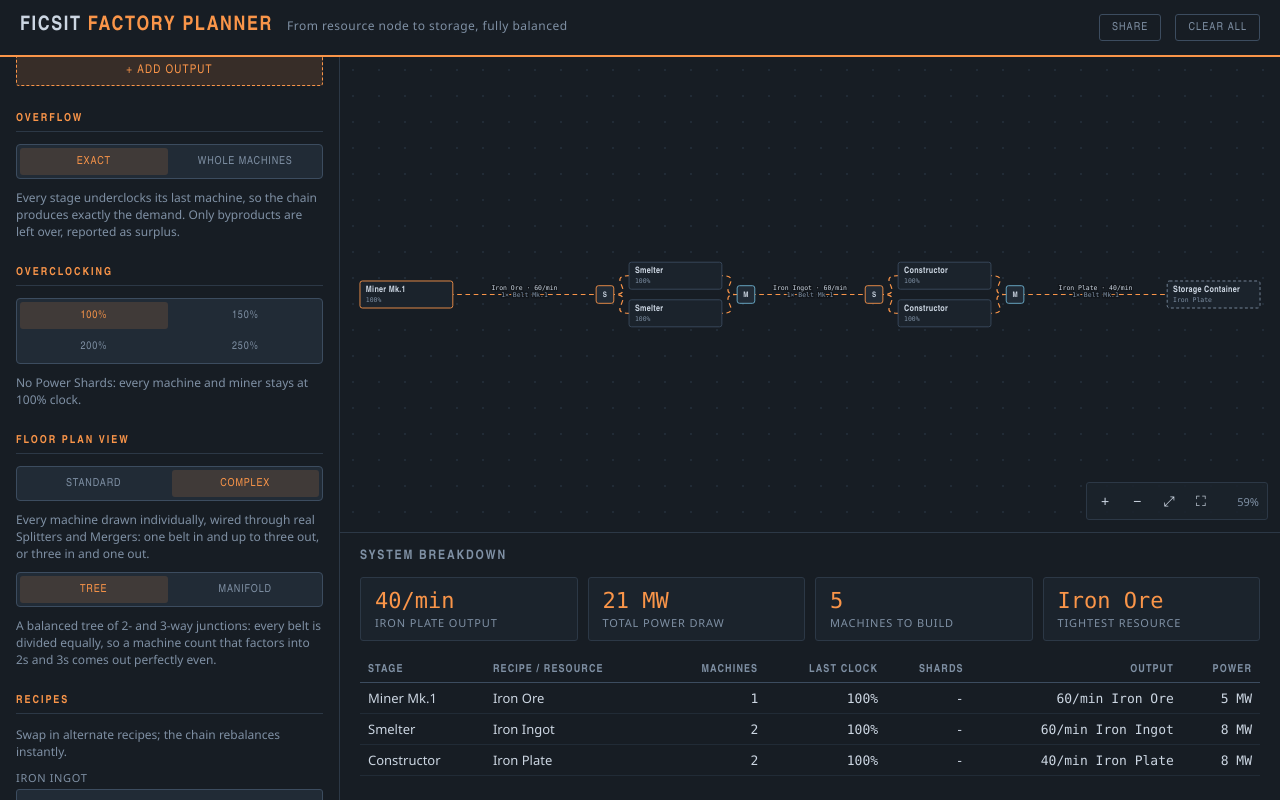
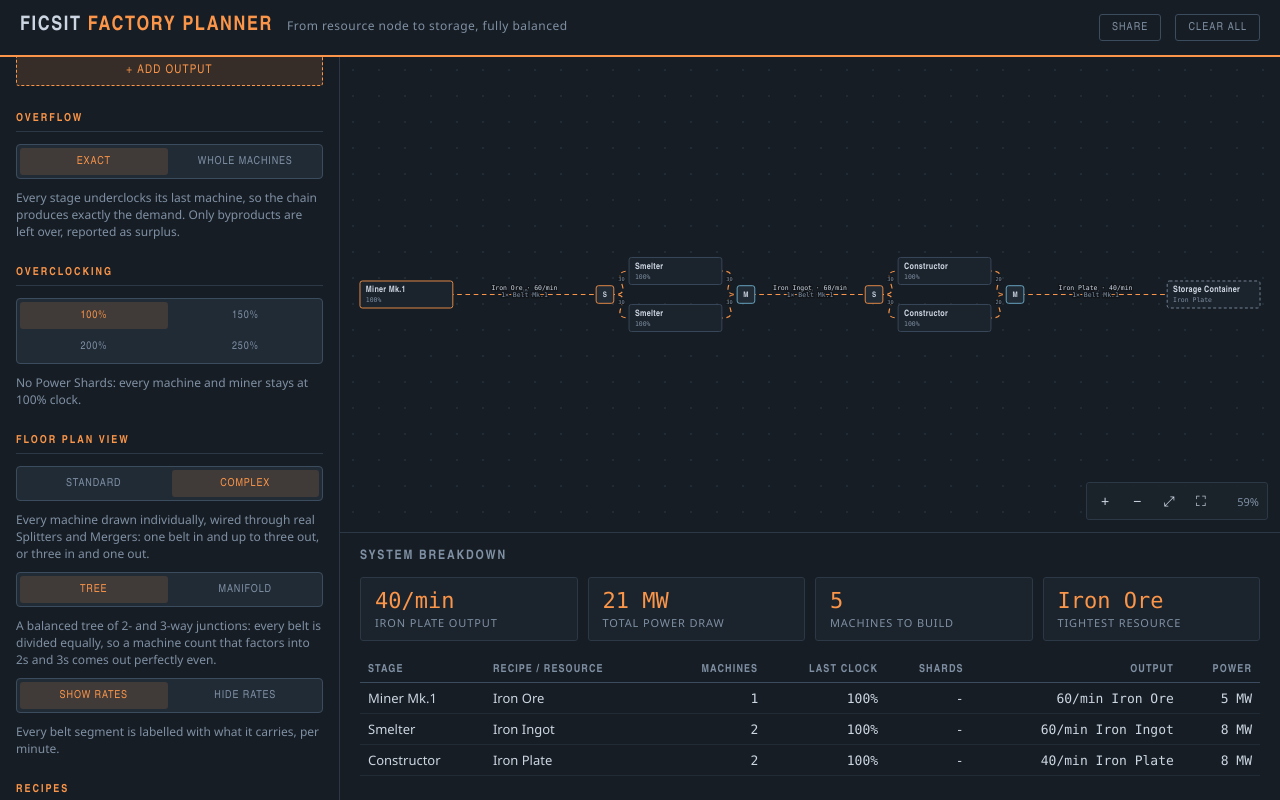
Before and after one commit to MLeall/satisfactory_planner, a React (Vite) app: page / in a window 1280 px wide. Both pictures are taken after a click on the button "COMPLEX". Built offline with nearby package versions, Linux system fonts and the light colour scheme.

Commit message:
Rotula a vazao de cada segmento de esteira na visao Complex, com toggle para ligar ou desligar e mais espaco entre as caixas

```diff
--- a/src/App.tsx
+++ b/src/App.tsx
@@ -82,6 +82,7 @@ export default function App() {
                 data={data}
                 viewMode={planner.state.viewMode}
                 wiringMode={planner.state.wiringMode}
+                showRates={planner.state.showRates}
                 layout={planner.state.layout}
                 onLayoutChange={(layout) => planner.patch({ layout })}
               />
--- a/src/components/Console.tsx
+++ b/src/components/Console.tsx
@@ -20,7 +20,7 @@ const SHARD_OPTIONS: { shards: PowerShards; label: string }[] = [
 ]
 
 /** A two- or three-way segmented control bound to one state field. */
-function Segmented<T extends string | number>({
+function Segmented<T extends string | number | boolean>({
   value,
   options,
   onPick,
@@ -33,7 +33,7 @@ function Segmented<T extends string | number>({
     <div className="segmented">
       {options.map((o) => (
         <button
-          key={o.value}
+          key={String(o.value)}
           className={value === o.value ? 'active' : ''}
           onClick={() => onPick(o.value)}
         >
@@ -47,7 +47,8 @@ function Segmented<T extends string | number>({
 export default function Console({ planner }: { planner: Planner }) {
   const { state, patch, outputs, targetOptions, recipeChoices, maxRates } =
     planner
-  const { nodes, buildMode, powerShards, viewMode, wiringMode } = state
+  const { nodes, buildMode, powerShards, viewMode, wiringMode, showRates } =
+    state
 
   const updateNode = (key: number, change: Partial<NodeRow>) =>
     patch({ nodes: nodes.map((n) => (n.key === key ? { ...n, ...change } : n)) })
@@ -314,6 +315,19 @@ export default function Console({ planner }: { planner: Planner }) {
                 ? 'A balanced tree of 2- and 3-way junctions: every belt is divided equally, so a machine count that factors into 2s and 3s comes out perfectly even.'
                 : 'The plain manifold everyone builds: a single bus taps one machine per junction and passes the rest along. Fewer junctions, and belt backpressure evens the machines out.'}
             </p>
+            <Segmented<boolean>
+              value={showRates}
+              options={[
+                { value: true, label: 'Show rates' },
+                { value: false, label: 'Hide rates' },
+              ]}
+              onPick={(v) => patch({ showRates: v })}
+            />
+            <p className="recipe-note">
+              {showRates
+                ? 'Every belt segment is labelled with what it carries, per minute.'
+                : 'Belt segments are drawn without their throughput labels.'}
+            </p>
           </>
         )}
       </section>
--- a/src/components/Schematic.tsx
+++ b/src/components/Schematic.tsx
@@ -16,6 +16,8 @@ interface Props {
   viewMode: ViewMode
   /** Only meaningful when viewMode is 'complex'. Defaults to a tree. */
   wiringMode?: WiringMode
+  /** Label each belt segment with its throughput. Defaults to on. */
+  showRates?: boolean
   /** Pan/zoom window supplied by the viewport. Absent means draw at intrinsic
    * size, which is what the render tests and a plain static export want. */
   viewBox?: string
@@ -373,7 +375,9 @@ function StandardSchematic(props: Props) {
 
 const CW = 158
 const CH = 46
-const COMPLEX: Metrics = { w: CW, h: CH, xgap: 300, ygap: 18, pad: 34 }
+// A roomier vertical gap than the boxes strictly need, so the per-segment rate
+// labels have somewhere to sit without landing on a belt or another box.
+const COMPLEX: Metrics = { w: CW, h: CH, xgap: 300, ygap: 34, pad: 34 }
 const NODE = 30 // splitter / merger square
 
 /** How many individual machines a stage expands into. */
@@ -423,6 +427,26 @@ export interface CLink {
   transport: 'belt' | 'pipe'
   /** A straight run (a manifold bus segment), drawn without a swoop. */
   straight?: boolean
+  /** Items per minute this segment carries, for the optional rate labels. */
+  rate?: number
+}
+
+/** Per-machine clock: every machine but the last runs at the stage's max, the
+ * last takes the remainder. Recovered from the stage totals. */
+function unitClock(stage: Stage, i: number, n: number): number {
+  return i === n - 1
+    ? stage.lastClockPercent
+    : (stage.count * 100 - stage.lastClockPercent) / (n - 1)
+}
+
+/** How `total` items/min split across a stage's `n` machines: in proportion to
+ * each machine's clock, since a slower machine pulls less off the belt. Falls
+ * back to an even split when a stage carries no clock (a sink, say). */
+function unitRates(stage: Stage, total: number, n: number): number[] {
+  if (n <= 1) return [total]
+  const clocks = Array.from({ length: n }, (_, i) => unitClock(stage, i, n))
+  const sum = clocks.reduce((a, b) => a + b, 0)
+  return sum > 0 ? clocks.map((c) => (total * c) / sum) : clocks.map(() => total / n)
 }
 
 export interface CJunction {
@@ -527,7 +551,10 @@ function wire(
   links: CLink[],
   keyBase: string,
   layout: ManualLayout,
+  rates: number[],
 ): Face {
+  const rateOf = (node: JunctionNode) =>
+    node.leaves.reduce((sum, i) => sum + (rates[i] ?? 0), 0)
   const place = (node: JunctionNode, path: string): Face => {
     if (node.children.length === 0) return ports[node.leaves[0]]
     // Centred on where the automatic layout puts the machines under it, and one
@@ -549,12 +576,13 @@ function wire(
     )
     node.children.forEach((child, i) => {
       const c = place(child, `${path}.${i}`).pos
+      const rate = rateOf(child)
       // Stored the way it flows: into a Merger from its branches, out of a
-      // Splitter towards them. The arrowheads read straight off that.
+      // Splitter towards them.
       links.push(
         kind === 'merger'
-          ? { x1: c.x, y1: c.y, x2: branch.pos.x, y2: branch.pos.y, transport }
-          : { x1: branch.pos.x, y1: branch.pos.y, x2: c.x, y2: c.y, transport },
+          ? { x1: c.x, y1: c.y, x2: branch.pos.x, y2: branch.pos.y, transport, rate }
+          : { x1: branch.pos.x, y1: branch.pos.y, x2: c.x, y2: c.y, transport, rate },
       )
     })
     return trunk
@@ -581,9 +609,12 @@ function manifoldWire(
   links: CLink[],
   keyBase: string,
   layout: ManualLayout,
+  rates: number[],
 ): Face {
   const n = ports.length
   if (n <= 1) return ports[0]
+  // What the bus still carries past machine i: the sum of everything below it.
+  const below = (i: number) => rates.slice(i + 1).reduce((a, b) => a + b, 0)
 
   // The column of squares sits one level off the machines, on the trunk side.
   const busX = dir > 0 ? edgeX + (LEVEL - NODE) : edgeX - LEVEL
@@ -605,8 +636,8 @@ function manifoldWire(
     }
   }
   const nodes = Array.from({ length: n - 1 }, (_, i) => place(i))
-  const link = (a: Point, b: Point, straight = false) =>
-    links.push({ x1: a.x, y1: a.y, x2: b.x, y2: b.y, transport, straight })
+  const link = (a: Point, b: Point, rate: number, straight = false) =>
+    links.push({ x1: a.x, y1: a.y, x2: b.x, y2: b.y, transport, straight, rate })
 
   if (kind === 'splitter') {
     nodes.forEach((node, i) => {
@@ -621,9 +652,10 @@ function manifoldWire(
         inPort: node.face(inSide).pos, outPort: cont.pos,
         inSide, outSide: 'bottom',
       })
-      link(branch.pos, ports[i].pos)
+      link(branch.pos, ports[i].pos, rates[i])
       // The bus runs straight down: to the next square, or to the last machine.
-      link(cont.pos, i < n - 2 ? nodes[i + 1].face('top').pos : ports[n - 1].pos, true)
+      const rest = below(i)
+      link(cont.pos, i < n - 2 ? nodes[i + 1].face('top').pos : ports[n - 1].pos, rest, true)
     })
     return nodes[0].face('left')
   }
@@ -638,9 +670,10 @@ function manifoldWire(
       inPort: node.face('left').pos, outPort: node.face(outSide).pos,
       inSide: 'left', outSide,
     })
-    link(ports[i].pos, node.face('left').pos)
+    link(ports[i].pos, node.face('left').pos, rates[i])
     // The bus climbs straight up from below: the next square, or the last machine.
-    link(i < n - 2 ? nodes[i + 1].face('top').pos : ports[n - 1].pos, node.face('bottom').pos, true)
+    const rest = below(i)
+    link(i < n - 2 ? nodes[i + 1].face('top').pos : ports[n - 1].pos, node.face('bottom').pos, rest, true)
   })
   return nodes[0].face('right')
 }
@@ -681,6 +714,7 @@ export function complexWiring(
   const links: CLink[] = []
   const junctions: CJunction[] = []
   const labels: CLabel[] = []
+  const stageById = new Map(plan.stages.map((s) => [s.id, s]))
 
   // A machine port is wherever the machine is: dragging a machine is meant to
   // take its belts and its Splitters with it.
@@ -700,17 +734,24 @@ export function complexWiring(
     const producers = unitsOf.get(fromId)!
     const transport = edges[0].transport
 
-    // One trunk out of the stage, whatever it goes on to feed.
+    // One trunk out of the stage, whatever it goes on to feed. The stage's whole
+    // output rides it, split across the producers by their clocks.
+    const totalOut = edges.reduce((sum, e) => sum + e.rate, 0)
+    const fromStage = stageById.get(fromId)
+    const mergeRates = fromStage
+      ? unitRates(fromStage, totalOut, producers.length)
+      : producers.map(() => totalOut / producers.length)
     const mergeEdge = Math.max(...producers.map((u) => u.x)) + CW
     const trunk =
       wiringMode === 'manifold'
         ? manifoldWire(
             producers.map(right), 'merger', mergeEdge, 1, transport,
-            junctions, links, `merge:${fromId}`, layout,
+            junctions, links, `merge:${fromId}`, layout, mergeRates,
           )
         : wire(
             producers.map(right), junctionTree(producers.length), 'merger',
             mergeEdge, 1, transport, junctions, links, `merge:${fromId}`, layout,
+            mergeRates,
           )
 
     const heads: Face[] = []
@@ -723,15 +764,20 @@ export function complexWiring(
       const toCol = consumers[0].x - lane * LANE_GAP
       const run = `${fromId}>${e.to}:${e.item}`
 
+      const toStage = stageById.get(e.to)
+      const splitRates = toStage
+        ? unitRates(toStage, e.rate, consumers.length)
+        : consumers.map(() => e.rate / consumers.length)
       const head =
         wiringMode === 'manifold'
           ? manifoldWire(
               consumers.map(left), 'splitter', toCol, -1, transport,
-              junctions, links, `split:${run}`, layout,
+              junctions, links, `split:${run}`, layout, splitRates,
             )
           : wire(
               consumers.map(left), junctionTree(consumers.length), 'splitter',
               toCol, -1, transport, junctions, links, `split:${run}`, layout,
+              splitRates,
             )
 
       heads.push(head)
@@ -755,6 +801,7 @@ export function complexWiring(
         x2: heads[0].pos.x,
         y2: heads[0].pos.y,
         transport,
+        rate: edges[0].rate,
       })
     } else {
       const fan = wire(
@@ -768,11 +815,13 @@ export function complexWiring(
         links,
         `fan:${fromId}`,
         layout,
+        edges.map((e) => e.rate),
       )
       links.push({
         x1: trunk.pos.x, y1: trunk.pos.y,
         x2: fan.pos.x, y2: fan.pos.y,
         transport,
+        rate: totalOut,
       })
     }
   }
@@ -800,13 +849,7 @@ function ComplexSchematic(props: Props) {
     props.layout,
     wiringMode,
   )
-
-  // Every machine but the last runs at the stage's max clock; the last one
-  // takes the remainder. Recovered from the stage totals.
-  const unitClock = (s: Stage, i: number, n: number) =>
-    i === n - 1
-      ? s.lastClockPercent
-      : (s.count * 100 - s.lastClockPercent) / (n - 1)
+  const showRates = props.showRates ?? true
 
   return (
     <svg
@@ -821,6 +864,19 @@ function ComplexSchematic(props: Props) {
           d={beltPath(l.x1, l.y1, l.x2, l.y2, l.straight ? 0 : 40)}
         />
       ))}
+      {showRates &&
+        links.map((l, i) =>
+          l.rate === undefined ? null : (
+            <text
+              key={`r${i}`}
+              className="edge-rate"
+              x={(l.x1 + l.x2) / 2}
+              y={(l.y1 + l.y2) / 2 - 3}
+            >
+              {fmt(l.rate)}
+            </text>
+          ),
+        )}
       {labels.map((lb, i) => (
         <g key={`t${i}`}>
           <text className="edge-label" x={lb.x} y={lb.y}>
--- a/src/components/SchematicViewport.tsx
+++ b/src/components/SchematicViewport.tsx
@@ -28,6 +28,7 @@ interface Props {
   data: GameData
   viewMode: ViewMode
   wiringMode: WiringMode
+  showRates: boolean
   /** Owned by the app, not by this component: an invalid input swaps the whole
    * viewport for the error panel, and state living here would die with it. */
   layout: ManualLayout
@@ -47,6 +48,7 @@ export default function SchematicViewport({
   data,
   viewMode,
   wiringMode,
+  showRates,
   layout,
   onLayoutChange,
 }: Props) {
@@ -201,6 +203,7 @@ export default function SchematicViewport({
         data={data}
         viewMode={viewMode}
         wiringMode={wiringMode}
+        showRates={showRates}
         viewBox={viewBox(view, box.w, box.h)}
         layout={layout}
         onMoveBox={onMoveBox}
--- a/src/ui/plannerState.ts
+++ b/src/ui/plannerState.ts
@@ -37,6 +37,8 @@ export interface PlannerState {
   viewMode: ViewMode
   /** How the Complex view wires machines together. */
   wiringMode: WiringMode
+  /** Label each belt segment with its throughput in the Complex view. */
+  showRates: boolean
   layout: ManualLayout
 }
 
@@ -54,6 +56,7 @@ export function defaults(): PlannerState {
     powerShards: 0,
     viewMode: 'standard',
     wiringMode: 'tree',
+    showRates: true,
     layout: {},
   }
 }
```
Also changed, not shown: src/index.css (+11 -0 lines), 2 other files (tests, documents, lock files or other folders).
